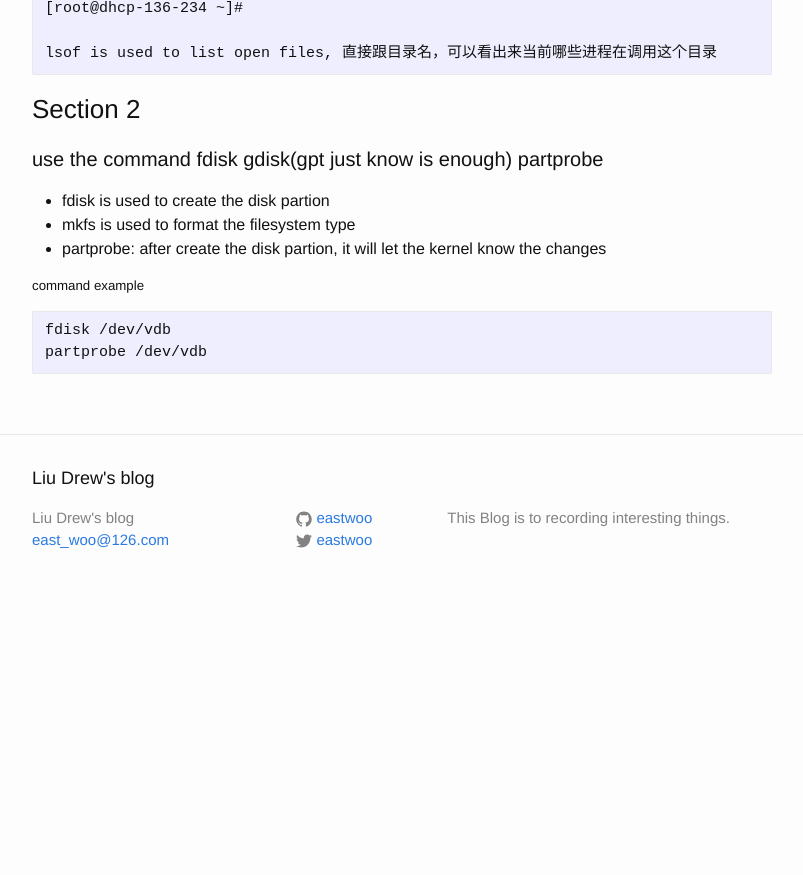
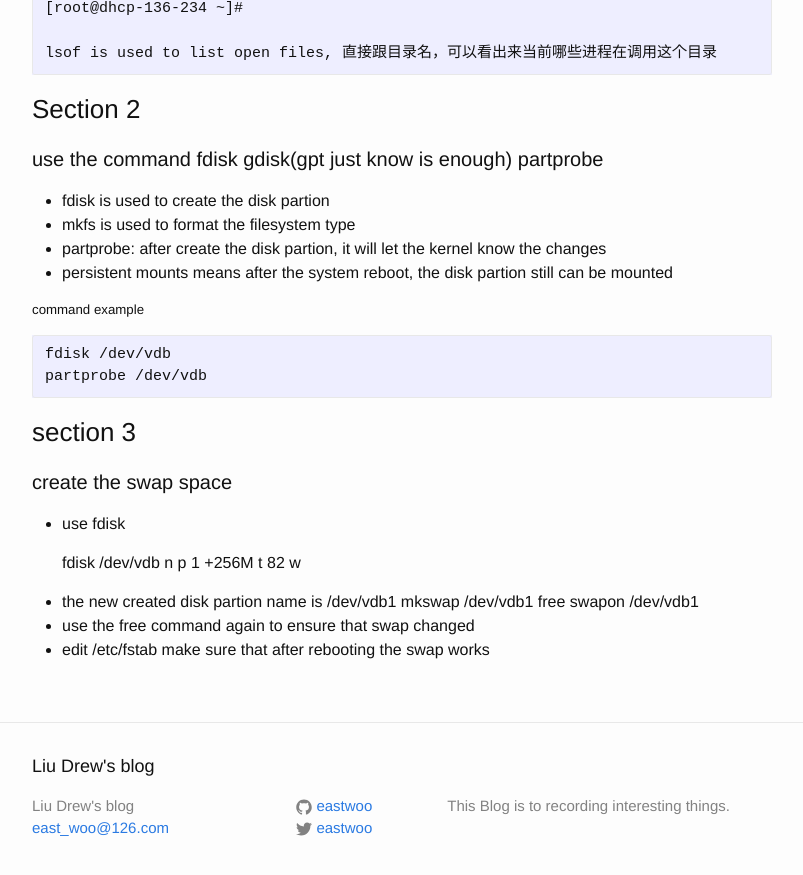
Before and after one commit to eastwoo/eastwoo.github.io, a Jekyll site: the page built from _posts/2016-11-28-chapter8.markdown, in a window 1280 px wide and 900 px high, scrolled down 739 px. Shown: the top 875 px of the window, without its empty margins (238-1041 px from the left). Built offline with Jekyll 4.4.1, drawn with Linux system fonts in a browser that asks for light colours; before the commit the page ends 1351 px from its top, so only the background shows below that.

```diff
--- a/_posts/2016-11-28-chapter8.markdown
+++ b/_posts/2016-11-28-chapter8.markdown
@@ -38,7 +38,31 @@
 * fdisk is used to create the disk partion
 * mkfs is used to format the filesystem type
 * partprobe: after create the disk partion, it will let the kernel know the changes
+* persistent mounts means after the system reboot, the disk partion still can be
+mounted
 
 ##### command example
     fdisk /dev/vdb
     partprobe /dev/vdb
+
+### section 3
+
+#### create the swap space
+
+* use fdisk
+
+    fdisk /dev/vdb
+    n
+    p
+    1
+    +256M
+    t
+    82
+    w
+
+* the new created disk partion name is /dev/vdb1
+    mkswap /dev/vdb1
+    free
+    swapon /dev/vdb1
+* use the free command again to ensure that swap changed
+* edit /etc/fstab make sure that after rebooting the swap works
```
